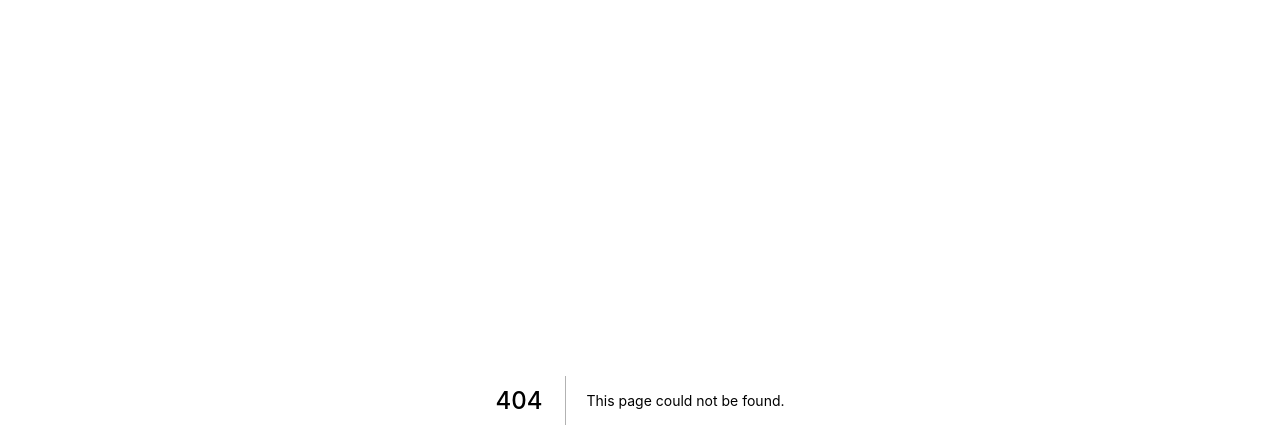
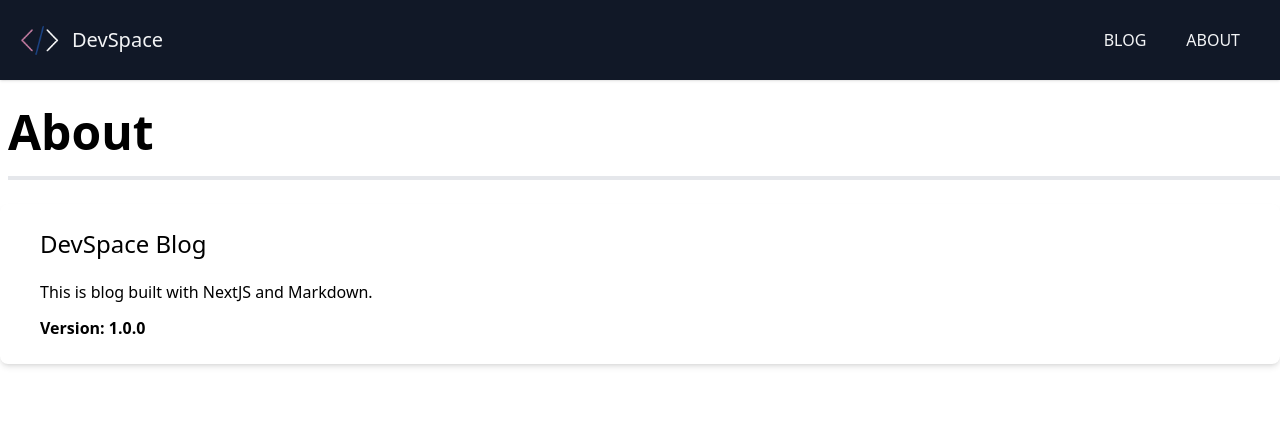
Before and after one commit to oybek703/blog, a Next.js app: page /about in a window 1280 px wide. Before the commit this address had no page. Shown: the top 448 px of the page. Built offline with nearby package versions, Linux system fonts and the light colour scheme.

Commit message:
basic pages added

```diff
--- a/components/Header.tsx
+++ b/components/Header.tsx
@@ -8,11 +8,11 @@
 			<div className="container mx-auto flex flex-wrap p-5 flex-col md:flex-row items-center">
 				<Link href="/">
 					<a className="flex md:w-1/5 title-font font-medium items-center md:justify-start mb-4 md:mb-0">
-						<Image src={'/images/logo.png'} width={40} height={40} alt="Devspace logo" />
-						<span className="text-xl ml-3 ">DevSpace</span>
+						<Image src={'/images/logo.png'} width={40} height={40} alt="DevSpace logo" />
+						<span className="text-xl ml-3">DevSpace</span>
 					</a>
 				</Link>
-				<nav className="flex flex-wrap md:w-4/5 items-center justify-end text-base md:ml-auto">
+				<nav className="flex  flex-wrap md:w-4/5 items-center justify-end text-base md:ml-auto">
 					<Link href="/blog">
 						<a className="mx-5 cursor-pointer uppercase hover:text-indigo-300">Blog</a>
 					</Link>
--- /dev/null
+++ b/pages/404.tsx
@@ -0,0 +1,17 @@
+import { FC } from 'react'
+import Layout from '@components/Layout'
+import Image from 'next/image'
+
+const NotFound: FC = () => {
+	return (
+		<Layout title="Page not found">
+			<div className="flex flex-col items-center mt-20">
+				<Image src="/images/logo.png" alt="DevSpace logo" width={40} height={40} className="bg-gray-800 rounded-2xl" />
+				<h1 className="text-6xl my-5">Not found!</h1>
+				<h2 className="text-4xl text-gray-400 mb-5">This page does not exist!</h2>
+			</div>
+		</Layout>
+	)
+}
+
+export default NotFound
--- /dev/null
+++ b/pages/about.tsx
@@ -0,0 +1,19 @@
+import { FC } from 'react'
+import Layout from '@components/Layout'
+
+const About: FC = () => {
+	return (
+		<Layout title={'About DevSpace'}>
+			<h1 className="text-5xl border-b-4 pb-5 font-bold ml-2">About</h1>
+			<div className="bg-white shadow-md rounded-lg px-10 py-6 mt-6">
+				<h3 className="text-2xl mb-5">DevSpace Blog</h3>
+				<p className="mb-3">This is blog built with NextJS and Markdown.</p>
+				<p>
+					<span className="font-bold">Version: 1.0.0</span>
+				</p>
+			</div>
+		</Layout>
+	)
+}
+
+export default About
--- /dev/null
+++ b/pages/blog.tsx
@@ -0,0 +1,12 @@
+import { FC } from 'react'
+import Layout from '@components/Layout'
+
+const Blog: FC = () => {
+	return (
+		<Layout>
+			<h1>Blog</h1>
+		</Layout>
+	)
+}
+
+export default Blog
```
